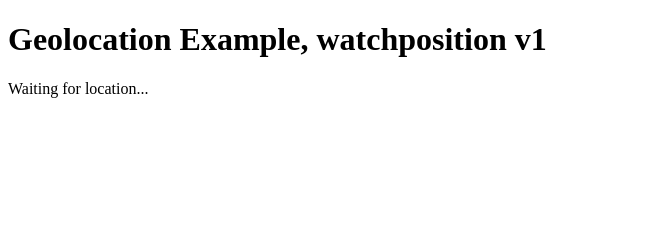
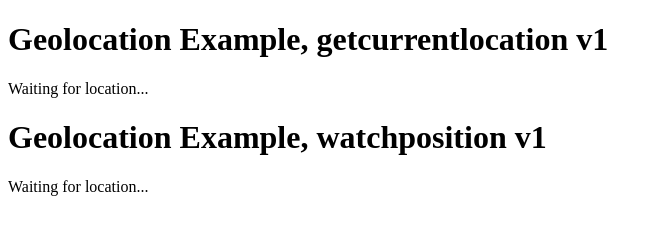
Before and after one commit to lindameng-0/lindameng-0.github.io, a plain HTML site: page index.html in a window 1280 px wide. Shown: the whole page, without its empty margins (0-661 px from the left). Drawn offline with Linux system fonts and the light colour scheme.

Commit message:
both versions

```diff
--- a/locationfind.js
+++ b/locationfind.js
@@ -1,4 +1,4 @@
-/*function getLocation() {
+function getLocation() {
   if (navigator.geolocation) {
     // Call getCurrentPosition once to get the initial location
     navigator.geolocation.getCurrentPosition(
@@ -52,7 +52,7 @@ function showPosition(position) {
 }
 
 window.addEventListener("load", getLocation);
-*/
+
 
 function WatchLocation() {
   if (navigator.geolocation) {
```
Also changed, not shown: index.html (+0 -2 lines).
